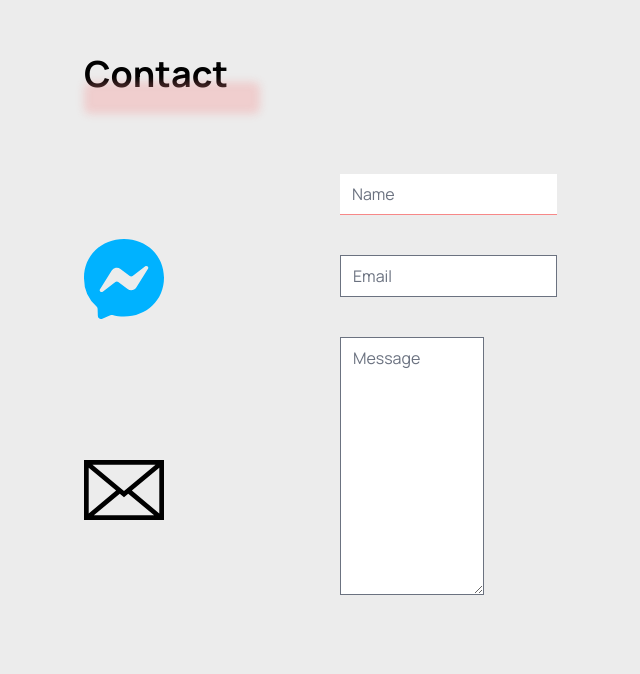
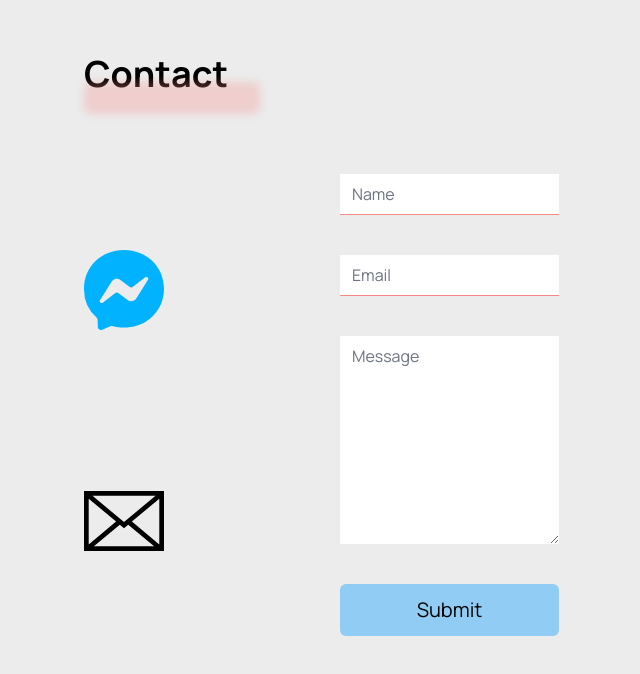
Before and after one commit to rusty-reebs/next-level-webworks, a React (Create React App) app: page / in a window 1280 px wide. Shown: the part 4252-4926 px from the top of the page, without its empty margins (44-684 px from the left). Built offline with nearby package versions, Linux system fonts and the light colour scheme.

Commit message:
add submit button

```diff
--- a/src/components/Contact.js
+++ b/src/components/Contact.js
@@ -27,13 +27,25 @@ const Contact = () => {
                 placeholder="Name"
               ></input>
             </div>
-            <input type="text" className="w-max" placeholder="Email"></input>
+            <div className="border-b border-red">
+              <input
+                type="text"
+                className="appearance-none bg-transparent border-none w-full text-grey focus:outline-none"
+                placeholder="Email"
+              ></input>
+            </div>
             <textarea
               type="text"
-              rows="10"
-              className="w-36"
+              rows="8"
+              className="w-full border-none text-grey focus:outline-none"
               placeholder="Message"
             ></textarea>
+            <button
+              type="submit"
+              className="bg-lightblue text-xl p-3 rounded-md"
+            >
+              Submit
+            </button>
           </form>
         </div>
       </div>
```
